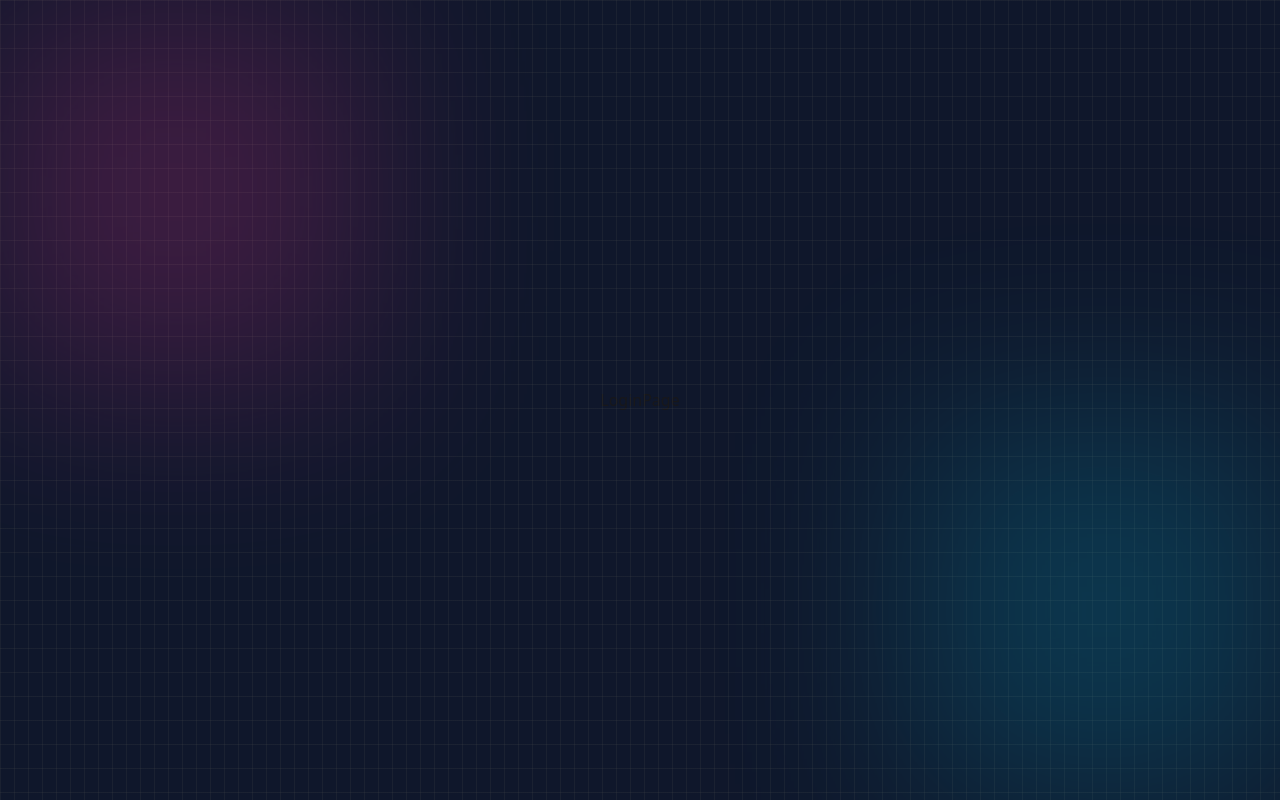
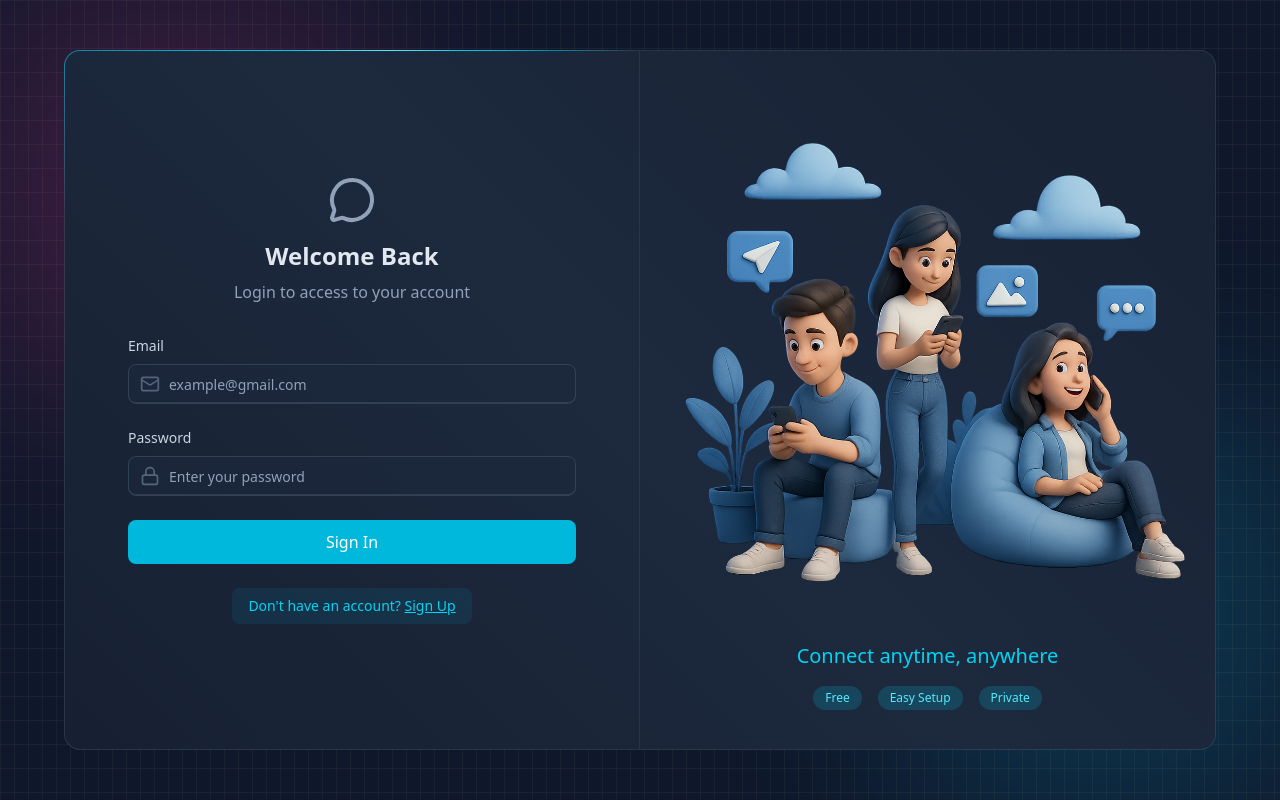
Before and after one commit to Guna1301/Echoo, a React app in the folder frontend/: page /login in a window 1280 px wide. Built offline with nearby package versions, Linux system fonts and the light colour scheme; no server answers; the HTML template or start-up script is replaced by a standard one.

Commit message:
login  and logout

```diff
--- a/frontend/src/pages/ChatPage.jsx
+++ b/frontend/src/pages/ChatPage.jsx
@@ -1,8 +1,13 @@
 import React from 'react'
+import { useAuthStore } from '../store/useAuthStore';
 
 const ChatPage = () => {
+  const {logout} = useAuthStore();
   return (
-    <div>ChatPage</div>
+    <div className='z-10'>
+      Chat Page
+      <button className='btn btn-secondary' onClick={logout}>logout</button>
+    </div>
   )
 }
 
--- a/frontend/src/pages/LoginPage.jsx
+++ b/frontend/src/pages/LoginPage.jsx
@@ -1,9 +1,103 @@
-import React from 'react'
+import { useState } from "react";
+import { useAuthStore } from "../store/useAuthStore";
+import BorderAnimatedContainer from "../components/BorderAnimatedContainer";
+import { MessageCircleIcon, MailIcon, LoaderIcon, LockIcon } from "lucide-react";
+import { Link } from "react-router";
 
-const LoginPage = () => {
+function LoginPage() {
+  const [formData, setFormData] = useState({ email: "", password: "" });
+  const { login, isLoggingIn } = useAuthStore();
+
+  const handleSubmit = (e) => {
+    e.preventDefault();
+    login(formData);
+  };
+
   return (
-    <div>LoginPage</div>
-  )
+    <div className="w-full flex items-center justify-center p-4 bg-slate-900">
+      <div className="relative w-full max-w-6xl md:h-[700px] h-[650px]">
+        <BorderAnimatedContainer>
+          <div className="w-full flex flex-col md:flex-row">
+            {/* left side */}
+            <div className="md:w-1/2 p-8 flex items-center justify-center md:border-r border-slate-600/30">
+              <div className="w-full max-w-md">
+                <div className="text-center mb-8">
+                  <MessageCircleIcon className="w-12 h-12 mx-auto text-slate-400 mb-4" />
+                  <h2 className="text-2xl font-bold text-slate-200 mb-2">Welcome Back</h2>
+                  <p className="text-slate-400">Login to access to your account</p>
+                </div>
+
+                <form onSubmit={handleSubmit} className="space-y-6">
+                  <div>
+                    <label className="auth-input-label">Email</label>
+                    <div className="relative">
+                      <MailIcon className="auth-input-icon" />
+
+                      <input
+                        type="email"
+                        value={formData.email}
+                        onChange={(e) => setFormData({ ...formData, email: e.target.value })}
+                        className="input"
+                        placeholder="example@gmail.com"
+                      />
+                    </div>
+                  </div>
+
+                  <div>
+                    <label className="auth-input-label">Password</label>
+                    <div className="relative">
+                      <LockIcon className="auth-input-icon" />
+
+                      <input
+                        type="password"
+                        value={formData.password}
+                        onChange={(e) => setFormData({ ...formData, password: e.target.value })}
+                        className="input"
+                        placeholder="Enter your password"
+                      />
+                    </div>
+                  </div>
+
+                  <button className="auth-btn" type="submit" disabled={isLoggingIn}>
+                    {isLoggingIn ? (
+                      <LoaderIcon className="w-full h-5 animate-spin text-center" />
+                    ) : (
+                      "Sign In"
+                    )}
+                  </button>
+                </form>
+
+                <div className="mt-6 text-center">
+                  <Link to="/signup" className="auth-link">
+                    Don't have an account? <span className="underline">Sign Up</span>
+                  </Link>
+                </div>
+              </div>
+            </div>
+
+            {/* right side */}
+            <div className="hidden md:w-1/2 md:flex items-center justify-center p-6 bg-gradient-to-bl from-slate-800/20 to-transparent">
+              <div>
+                <img
+                  src="/login.png"
+                  alt="People using mobile devices"
+                  className="w-full h-auto object-contain"
+                />
+                <div className="mt-6 text-center">
+                  <h3 className="text-xl font-medium text-cyan-400">Connect anytime, anywhere</h3>
+
+                  <div className="mt-4 flex justify-center gap-4">
+                    <span className="auth-badge">Free</span>
+                    <span className="auth-badge">Easy Setup</span>
+                    <span className="auth-badge">Private</span>
+                  </div>
+                </div>
+              </div>
+            </div>
+          </div>
+        </BorderAnimatedContainer>
+      </div>
+    </div>
+  );
 }
-
-export default LoginPage
+export default LoginPage;
--- a/frontend/src/store/useAuthStore.js
+++ b/frontend/src/store/useAuthStore.js
@@ -6,6 +6,8 @@
     authUser: null,
     isCheckingAuth: true,
     isSigningUp: false,
+    isLoggingIn: false,
+    isLoggingOut: false,
 
     checkAuth: async ()=>{
         try {
@@ -34,6 +36,37 @@
         }finally{
             set({isSigningUp:false})
         }
+    },
+
+
+    login : async(data) =>{
+        set({isLoggingIn:true})
+        try {
+            const res = await axiosInstance.post('/auth/login', data)
+            set({authUser:res.data})
+
+            toast.success("logged in Successfully!")
+        } catch (error) {
+            console.log("login Failed:",error)
+            toast.error("login Failed. Please try again.")
+            set({authUser:null})
+        }finally{
+            set({isLoggingIn:false})
+        }
+    },
+
+    logout: async()=>{
+        set({isLoggingOut:true})
+        try {
+            const res = await axiosInstance.post('/auth/logout')
+            set({authUser:null})
+            toast.success("Logged out Successfully!")
+        } catch (error) {
+            console.log("Logout Failed:",error)
+            toast.error("Logout Failed. Please try again.")
+        }finally{
+            set({isLoggingOut:false})
+        }
     }
 
 }))
```
